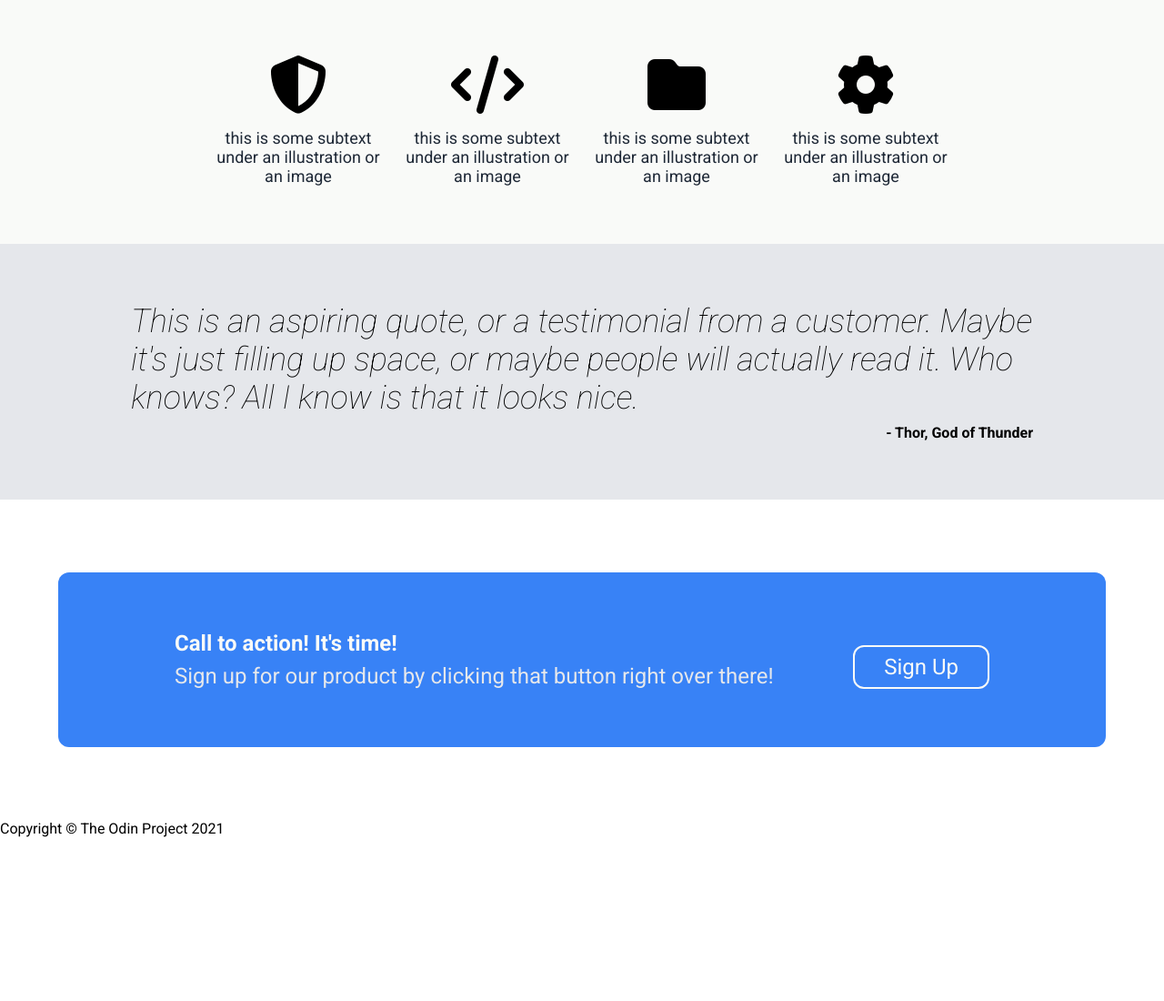
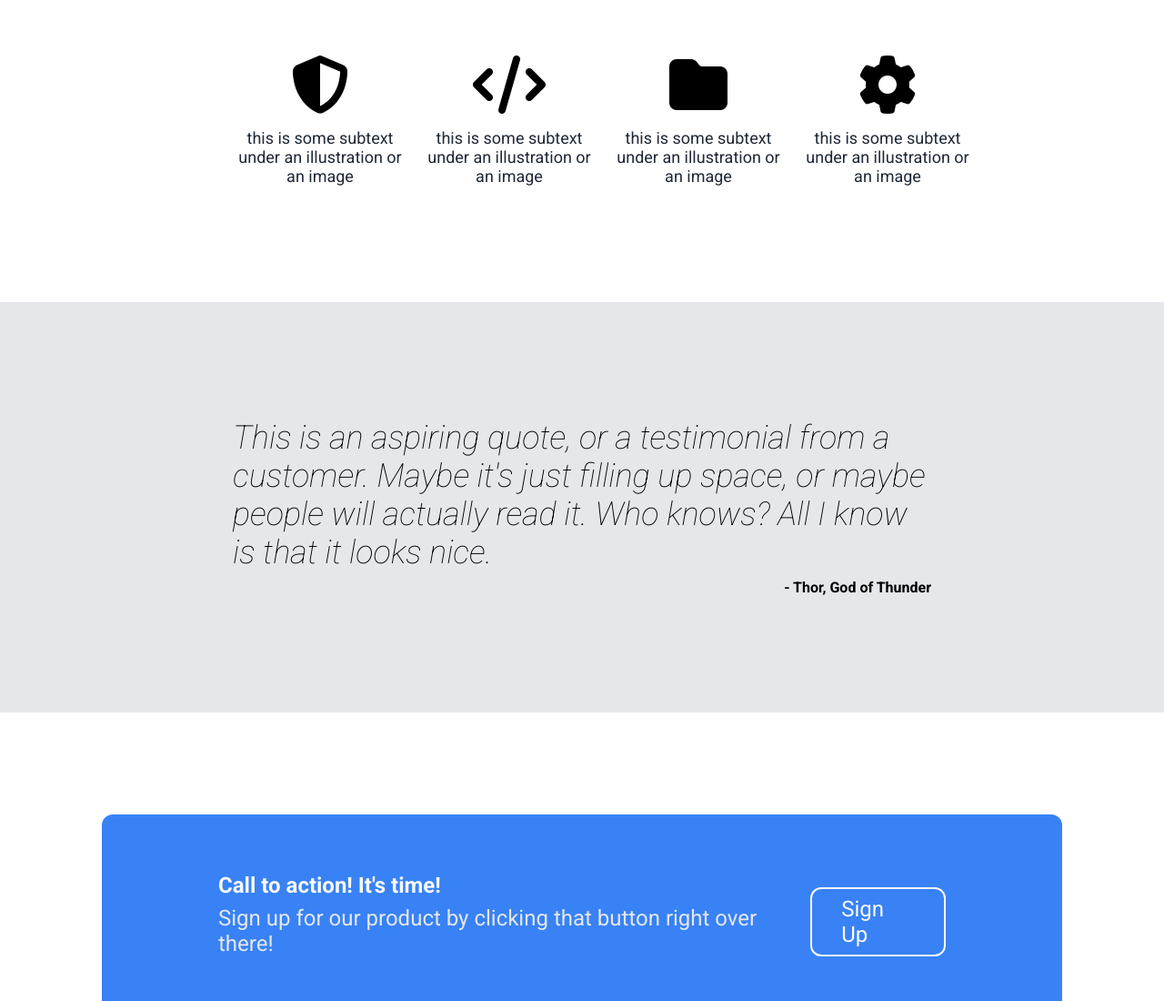
Before and after one commit to edu-klemos/odin-landing-page, a plain HTML site: page index.html in a window 1280 px wide. Shown: the part 600-1700 px from the top of the page at 91% size. Before the commit the page ends 1520 px from the top, so only its background shows below. Drawn offline with Linux system fonts and the light colour scheme.

Commit message:
Add styles on footer and code refactor

```diff
--- a/index.html
+++ b/index.html
@@ -14,7 +14,7 @@
     <nav class="navbar">
         <div class="logo">Header Logo</div>
         <div class="links">
-            <ul>
+            <ul class="secondary-text">
                 <li>header-link-one</li>
                 <li>header-link-two</li>
                 <li>header-link-three</li>
@@ -25,7 +25,7 @@
     <div class="header">
         <div class="header-block">
             <h2>This website is awesome</h2>
-            <p>This website has some subtext that goes here under the main title. It's a smaller font and the color is lower contrast</p>
+            <p class="secondary-text">This website has some subtext that goes here under the main title. It's a smaller font and the color is lower contrast</p>
             <button>Sign Up</button>
         </div>
         <div class="header-image">
@@ -61,11 +61,13 @@
     </div>
 
     <div class="cta">
-        <div class="cta-text">
-            <p id="main-cta">Call to action! It's time!</p>
-            <p>Sign up for our product by clicking that button right over there!</p>
+        <div class="cta-box">
+            <div class="cta-text">
+                <p id="main-cta">Call to action! It's time!</p>
+                <p>Sign up for our product by clicking that button right over there!</p>
+            </div>
+            <button>Sign Up</button>
         </div>
-        <button>Sign Up</button>
     </div>
 
     <footer>
--- a/styles.css
+++ b/styles.css
@@ -11,22 +11,25 @@
 
 body {
     font-family: 'Roboto', sans-serif;
+    background-color: #1f2937;
 }
 
 .navbar, .header {
-    background-color: #1f2937;
     display: flex;
     justify-content: space-between;
     align-content: center;
     padding: 16px 256px;
 }
 
+.secondary-text {
+    color: #e5e7eb;
+    font-size: 18px;
+}
+
 .links > ul {
     display: flex;
     list-style: none;
     gap: 16px;
-    color: #e5e7eb;
-    font-size: 18px;
 }
 
 .logo {
@@ -53,8 +56,6 @@ body {
 }
 
 .header-block > p {
-    font-size: 18px;
-    color: #e5e7eb;
     margin-bottom: 16px;
 }
 
@@ -67,8 +68,8 @@ body {
 }
 
 .text-boxes {
-    background-color: #f9faf8;
-    padding: 32px 144px 64px;
+    background-color: #fff;
+    padding: 32px 256px 128px;
 }
 
 .text-boxes > h2 {
@@ -81,7 +82,7 @@ body {
 
 .boxes {
     display: flex;
-    justify-content: center;
+    justify-content: space-between;
     gap: 16px;
 }
 
@@ -106,7 +107,7 @@ body {
 
 .quote {
     background-color: #e5e7eb;
-    padding: 64px 144px;
+    padding: 128px 256px;
 }
 
 #quote-text {
@@ -121,12 +122,19 @@ body {
     font-weight: 700;
 }
 
+
+
 .cta {
+    background-color: #fff;
+    padding: 112px;
+
+}
+
+.cta-box {
+    background-color: #3882f6;
+    padding: 64px 128px;
     display: flex;
     justify-content: space-between;
-    background-color: #3882f6;
-    margin: 80px 64px;
-    padding: 64px 128px;
     border-radius: 12px;
     font-size: 24px;
     color: #e5e7eb;
@@ -138,7 +146,7 @@ body {
     margin-bottom: 8px;
 }
 
-.cta > button {
+.cta-box > button {
     all: unset; /* remove default button style */
     border: 2px solid #f9faf8;
     color: #f9faf8;
@@ -146,3 +154,11 @@ body {
     border-radius: 12px;
     align-self: flex-end;
 }
+
+footer {
+    background-color: #1f2937;
+    padding: 16px 0px;
+    text-align: center;
+    color: #f9faf8;
+    font-weight: 300;
+}
```
